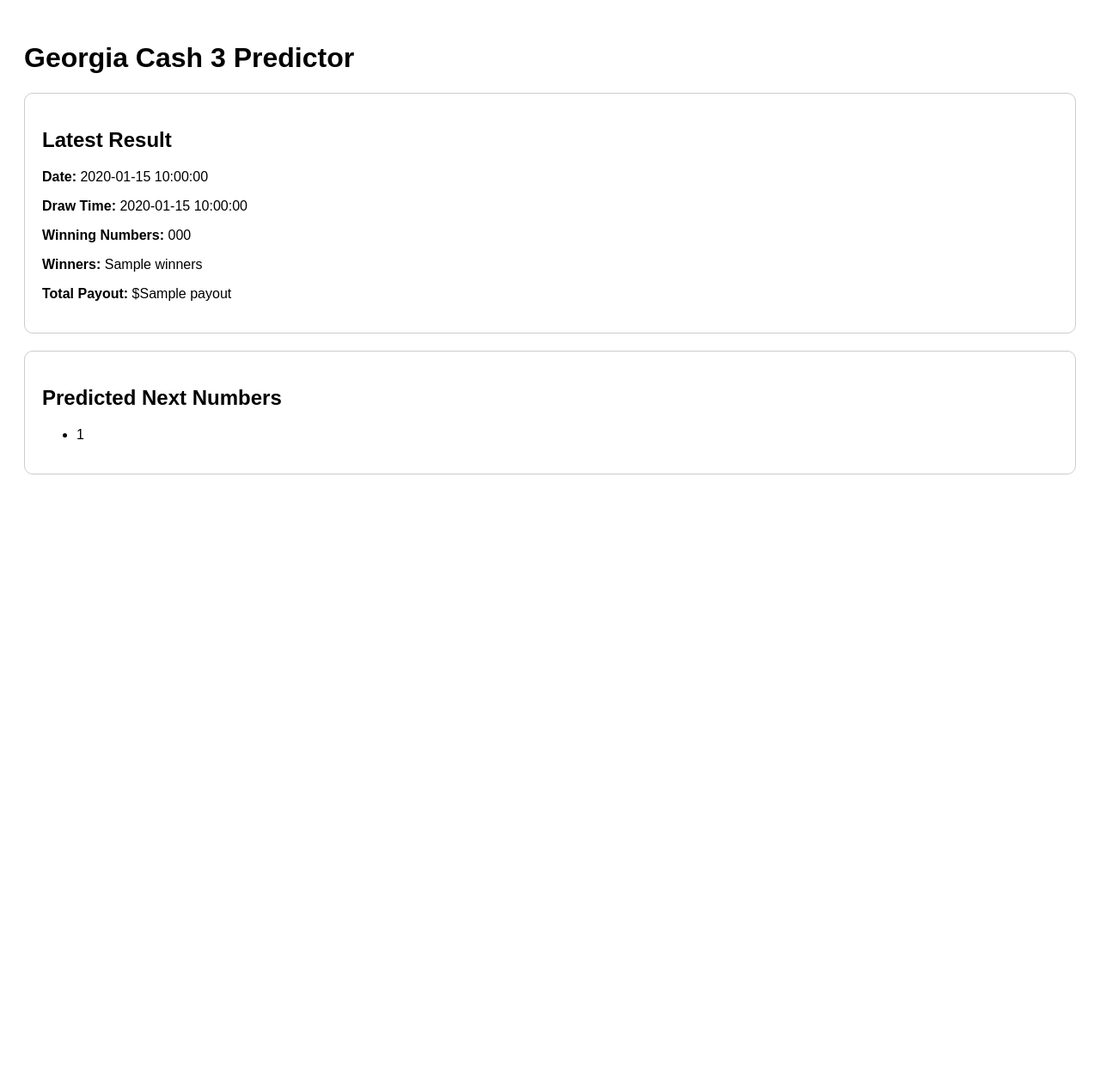
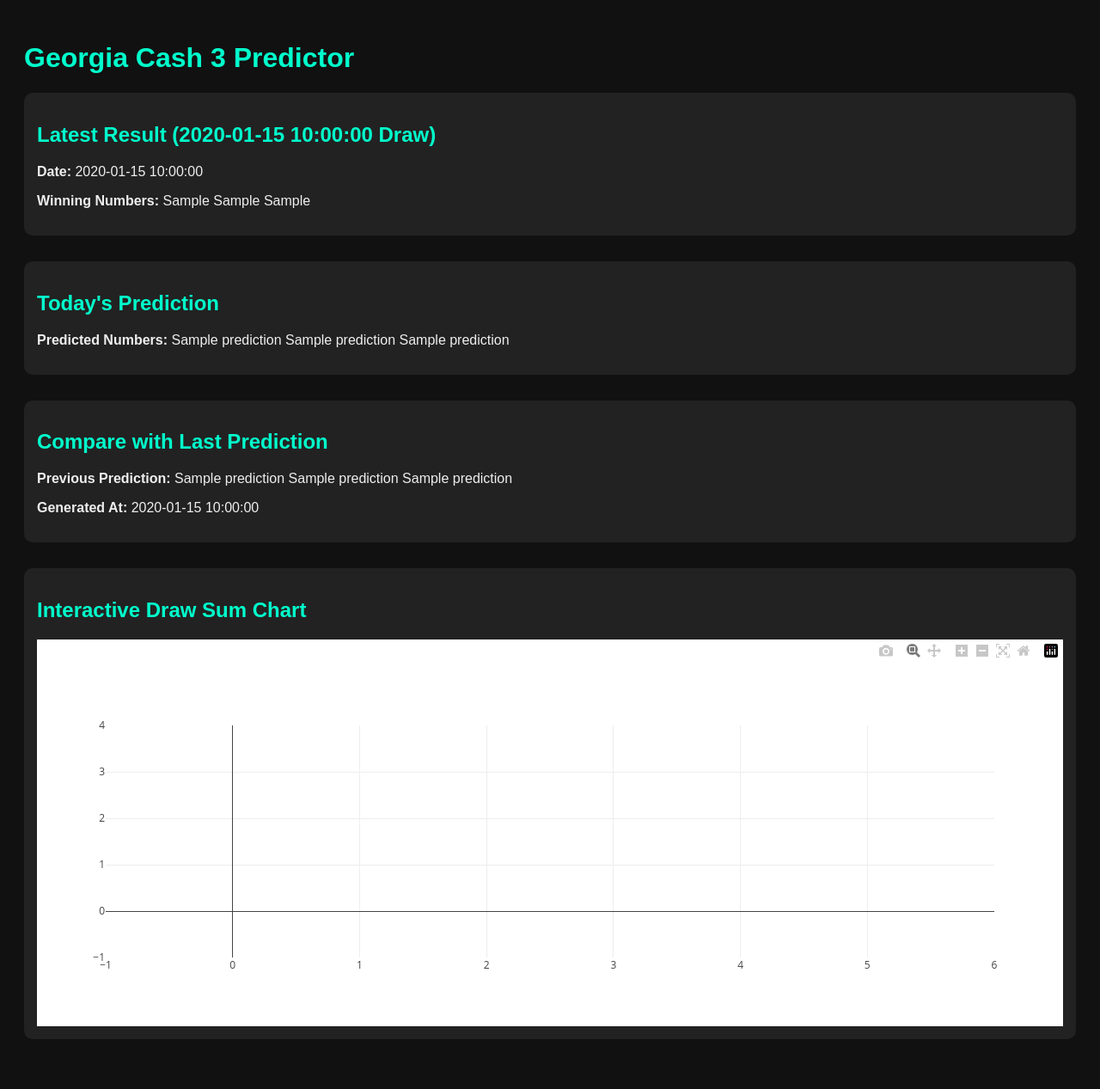
Before and after one commit to GAPick3/GA-Cash3-Predictor, a Flask app: template templates/index.html in a window 1280 px wide. Shown: the whole page at 86% size. Before the commit the page ends 552 px from the top, so only its background shows below. Run offline with Flask 3, Linux system fonts and the light colour scheme; the template is opened without the code that fills it: most values are stand-ins (such as "Sample title", 1, 10 or a date in 2020); some libraries are stand-ins or nearby versions.

Commit message:
Update index.html

```diff
--- a/templates/index.html
+++ b/templates/index.html
@@ -2,35 +2,43 @@
 <html>
 <head>
     <title>GA Cash 3 Predictor</title>
+    <script src="https://cdn.plot.ly/plotly-latest.min.js"></script>
     <style>
-        body { font-family: Arial, sans-serif; padding: 20px; }
-        .error { color: red; font-weight: bold; }
-        .card { border: 1px solid #ccc; padding: 20px; margin-bottom: 20px; border-radius: 10px; }
+        body { font-family: Arial; background-color: #111; color: #eee; padding: 20px; }
+        .section { margin-bottom: 30px; }
+        .box { background: #222; padding: 15px; border-radius: 10px; }
+        h1, h2, h3 { color: #00ffcc; }
     </style>
 </head>
 <body>
     <h1>Georgia Cash 3 Predictor</h1>
 
-    {% if error %}
-        <p class="error">{{ error }}</p>
-    {% else %}
-        <div class="card">
-            <h2>Latest Result</h2>
-            <p><strong>Date:</strong> {{ latest_result.date }}</p>
-            <p><strong>Draw Time:</strong> {{ latest_result.draw_time }}</p>
-            <p><strong>Winning Numbers:</strong> {{ latest_result.numbers }}</p>
-            <p><strong>Winners:</strong> {{ latest_result.winners }}</p>
-            <p><strong>Total Payout:</strong> ${{ latest_result.payout }}</p>
-        </div>
+    <div class="section box">
+        <h2>Latest Result ({{ latest_result.DrawTime }} Draw)</h2>
+        <p><strong>Date:</strong> {{ latest_result.Date }}</p>
+        <p><strong>Winning Numbers:</strong> {{ latest_result.Digit1 }} {{ latest_result.Digit2 }} {{ latest_result.Digit3 }}</p>
+    </div>
 
-        <div class="card">
-            <h2>Predicted Next Numbers</h2>
-            <ul>
-                {% for number in predictions %}
-                    <li>{{ number }}</li>
-                {% endfor %}
-            </ul>
-        </div>
+    <div class="section box">
+        <h2>Today's Prediction</h2>
+        <p><strong>Predicted Numbers:</strong> {{ prediction[0] }} {{ prediction[1] }} {{ prediction[2] }}</p>
+    </div>
+
+    {% if last_prediction %}
+    <div class="section box">
+        <h2>Compare with Last Prediction</h2>
+        <p><strong>Previous Prediction:</strong> {{ last_prediction.prediction[0] }} {{ last_prediction.prediction[1] }} {{ last_prediction.prediction[2] }}</p>
+        <p><strong>Generated At:</strong> {{ last_prediction.date }}</p>
+    </div>
     {% endif %}
+
+    <div class="section box">
+        <h2>Interactive Draw Sum Chart</h2>
+        <div id="chart"></div>
+        <script>
+            var chartData = {{ chart_json|safe }};
+            Plotly.newPlot('chart', chartData.data, chartData.layout);
+        </script>
+    </div>
 </body>
 </html>
```
